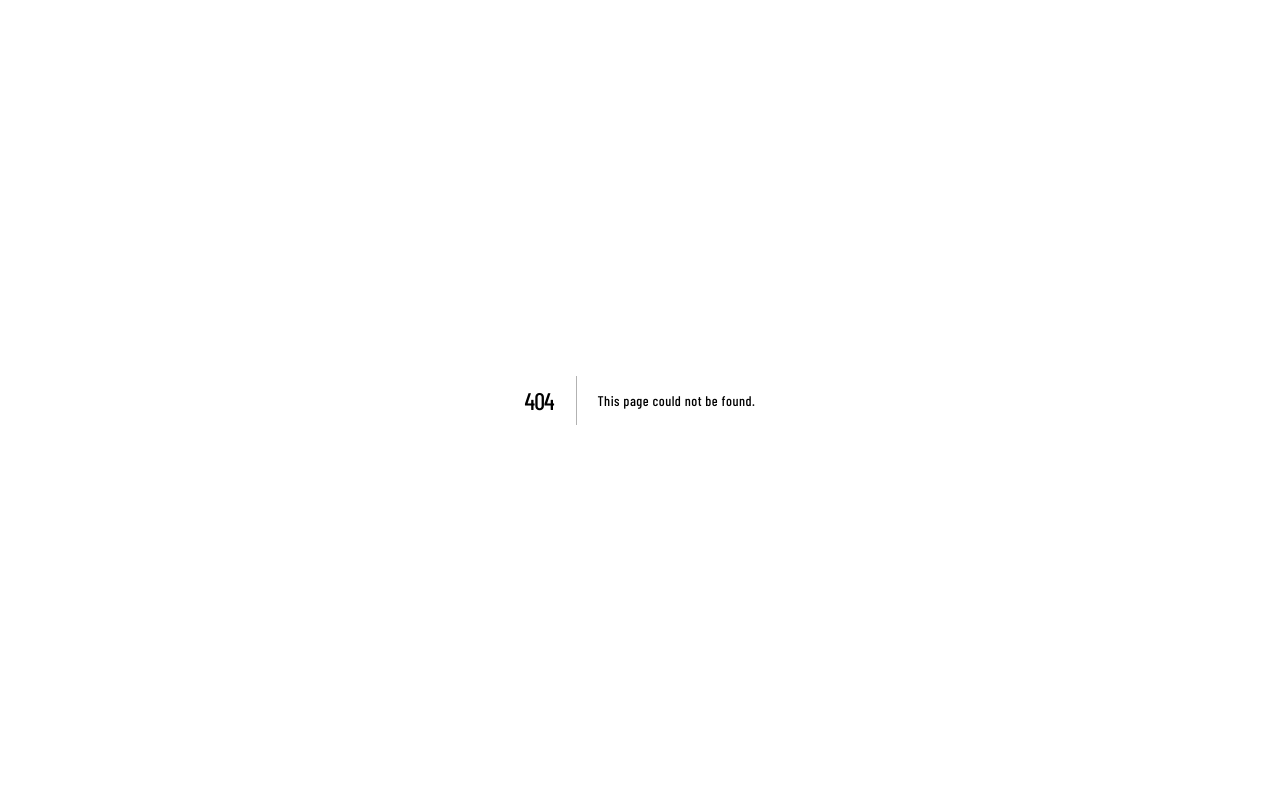
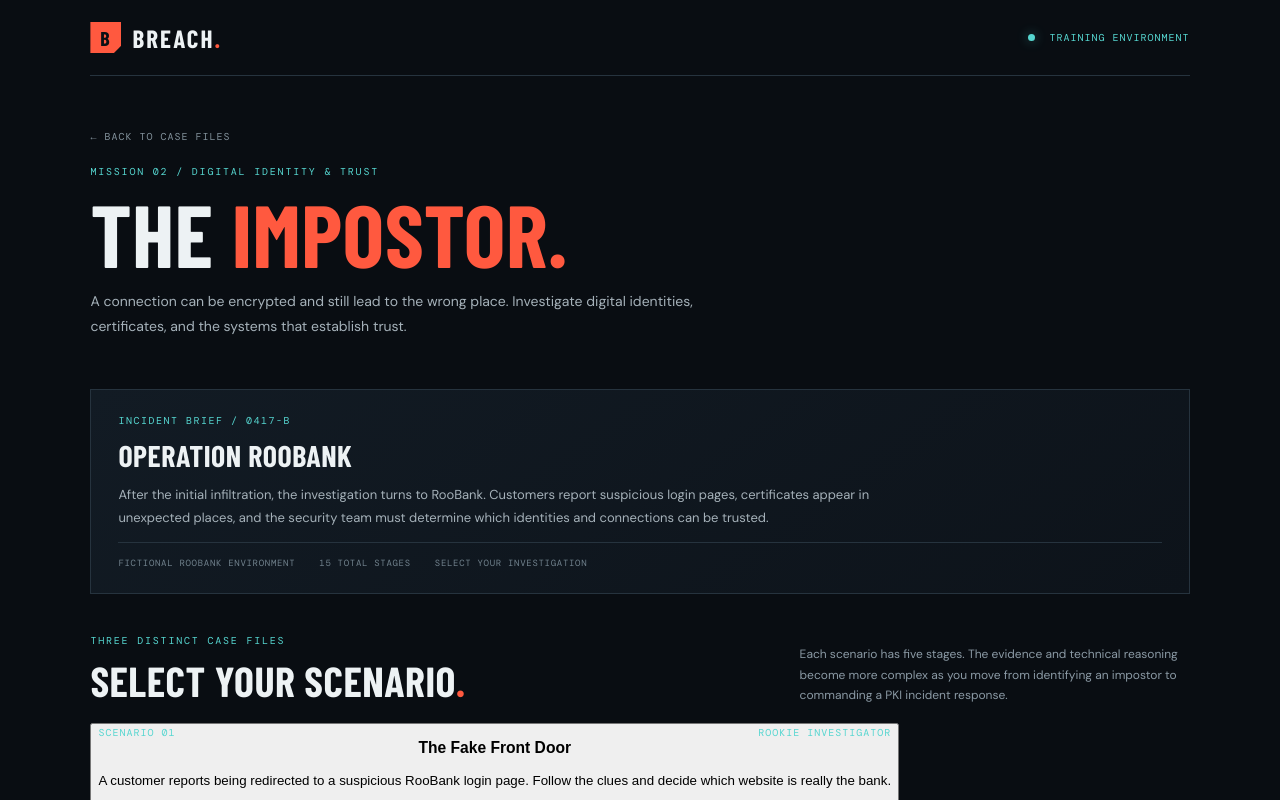
Before and after one commit to jjester58-eng/breach-escape-room, a Next.js app: page /mission-2 in a window 1280 px wide. Before the commit this address had no page. Shown: the top 800 px of the page. Built offline with nearby package versions, Linux system fonts and the light colour scheme; a web font is replaced by a local one.

Commit message:
Add Mission 2 route

```diff
--- /dev/null
+++ b/app/mission-2/page.tsx
@@ -0,0 +1,10 @@
+import MissionTwoClient from "./mission-client";
+
+export const metadata = {
+  title: "Mission 02: The Impostor | BREACH",
+  description: "Investigate simulated digital identities, TLS certificates, and public key infrastructure.",
+};
+
+export default function MissionTwoPage() {
+  return <MissionTwoClient />;
+}
```
